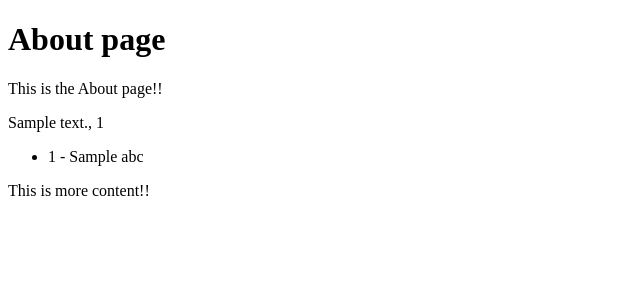
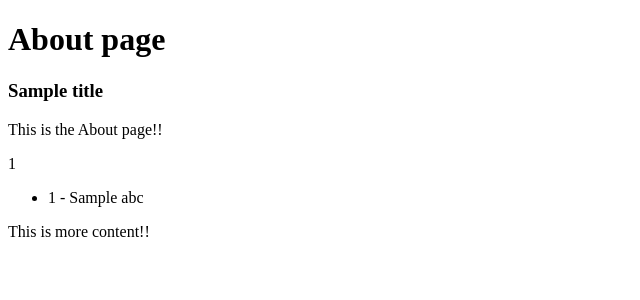
Before and after one commit to justgarcia5/trydjango, a Django app: template templates/about.html in a window 1280 px wide. Shown: the part 26-326 px from the top of the page, without its empty margins (0-640 px from the left). Run offline with Django 3.2, Linux system fonts and the light colour scheme; the template is opened without the code that fills it: most values are stand-ins (such as "Sample title", 1, 10 or a date in 2020).

Commit message:
added title to methods in about_view

```diff
--- a/pages/views.py
+++ b/pages/views.py
@@ -12,7 +12,7 @@ def contact_view(request, *args, **kwargs):
 
 def about_view(request, *args, **kwargs):
   my_context = {
-    "my_text": "This is about us",
+    "title": "this is about us",
     "this_is_true": True,
     "my_number": 123,
     "my_list": [22, 224, 312, 6666, "abc"],
--- a/templates/about.html
+++ b/templates/about.html
@@ -3,10 +3,11 @@
 {% block content %}
 
 <h1>About page</h1>
+<h3>{{ title|capfirst }}</h3>
 <p>This is the About page!!</p>
 
 <p>
-  {{ my_text }}, {{ my_number }}
+  {{ my_number }}
 </p>
 
 <ul>
@@ -14,7 +15,7 @@
   {% if abc == 312 %}
     <li>{{ forloop.counter }} - {{ abc|add:22 }}</li>
   {% elif abc == "abc"%}
-    <li>This is not a network</li>
+    <li>This is not a network {{ request.user }}</li>
   {% else %}
     <li>{{ forloop.counter }} - {{ abc }}</li>
   {% endif %}
```
